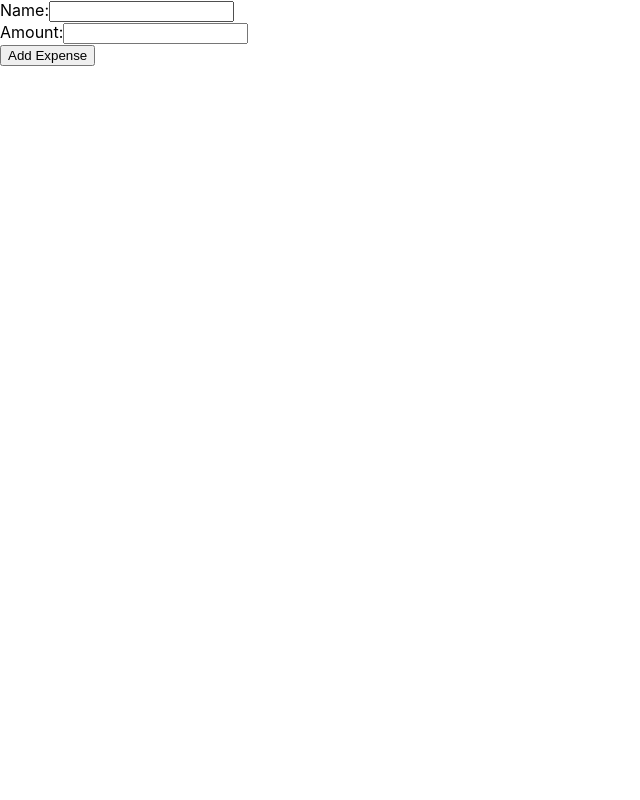
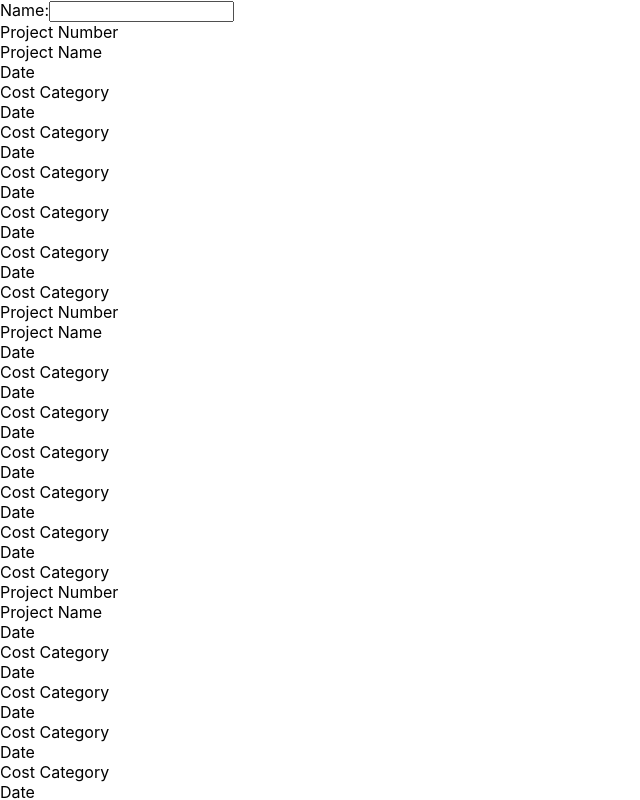
Before and after one commit to matthewb-ATEC/expense-report, a React (Create React App) app: page / in a window 1280 px wide. Shown: the top 800 px of the page, without its empty margins (0-640 px from the left). Built offline with nearby package versions, Linux system fonts and the light colour scheme.

Commit message:
mapping through projects and expenses

```diff
--- a/src/App.tsx
+++ b/src/App.tsx
@@ -1,8 +1,10 @@
-import ExpenseForm from './Components/ExpenseForm';
+import Home from './Components/Home';
 
 function App() {
   return (
-    <ExpenseForm/>
+    <>
+    <Home/>
+    </>
   );
 }
 
--- /dev/null
+++ b/src/Components/Expense.tsx
@@ -0,0 +1,19 @@
+import React from 'react';
+
+interface Expense {
+  // Define any props you expect to pass to this component
+}
+
+const Expense: React.FC<Expense> = (props) => {
+  return (
+    <>
+      <div>Date</div>
+      <div>Cost Category</div>
+      {/*Conditional Display for required cost codes <div>Cost Code</div>*/}
+      {/*Conditionally display ,Purpose, to, from, milage */}
+      {/* conditionally display if not milage <div>Amount</div>*/}
+    </>
+  );
+};
+
+export default Expense;
--- a/src/Components/ExpenseForm.tsx
+++ b/src/Components/Home.tsx
@@ -1,11 +1,20 @@
 import React from 'react';
+import Project from './Project';
+import Expense from './Expense';
 
-interface ExpenseFormProps {
+interface HomeProps {
   // Define any props you expect to pass to this component
 }
 
-const ExpenseForm: React.FC<ExpenseFormProps> = (props) => {
+const Home: React.FC<HomeProps> = (props) => {
   // You can define any state or handlers here
+
+  const projects = [
+    {id: 0},
+    {id: 1},
+    {id: 2},
+    {id: 3},
+  ]
 
   const handleSubmit = (event: React.FormEvent) => {
     event.preventDefault();
@@ -14,18 +23,19 @@ const ExpenseForm: React.FC<ExpenseFormProps> = (props) => {
 
   return (
     <form onSubmit={handleSubmit}>
-      {/* Form fields go here */}
       <div>
         <label htmlFor="name">Name:</label>
         <input type="text" id="name" name="name" />
       </div>
-      <div>
-        <label htmlFor="amount">Amount:</label>
-        <input type="number" id="amount" name="amount" />
-      </div>
-      <button type="submit">Add Expense</button>
+
+      {projects.map((project) => (
+        <div key={project.id}>
+          <Project />
+        </div>
+      ))}
+
     </form>
   );
 };
 
-export default ExpenseForm;
+export default Home;
--- /dev/null
+++ b/src/Components/Project.tsx
@@ -0,0 +1,33 @@
+import React from 'react';
+import Expense from './Expense';
+
+interface Project {
+  // Define any props you expect to pass to this component
+}
+
+const Project: React.FC<Project> = (props) => {
+
+    const expenses = [
+        {id:0},
+        {id:1},
+        {id:2},
+        {id:3},
+        {id:4},
+        {id:5}
+    ]
+
+    return (
+    <>
+      <div>Project Number</div>
+      <div>Project Name</div>
+
+      {expenses.map((expense) => (
+        <div key={expense.id}>
+          <Expense />
+        </div>
+      ))}
+    </>
+  );
+};
+
+export default Project;
```
